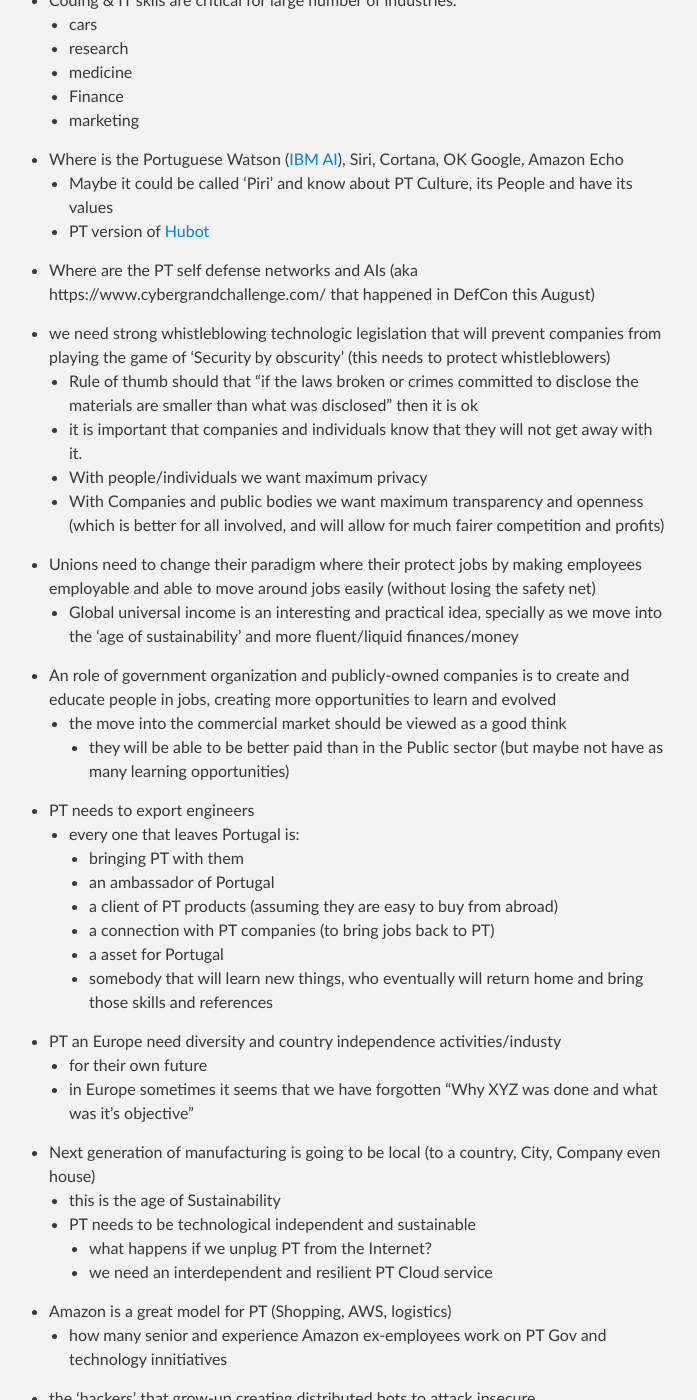
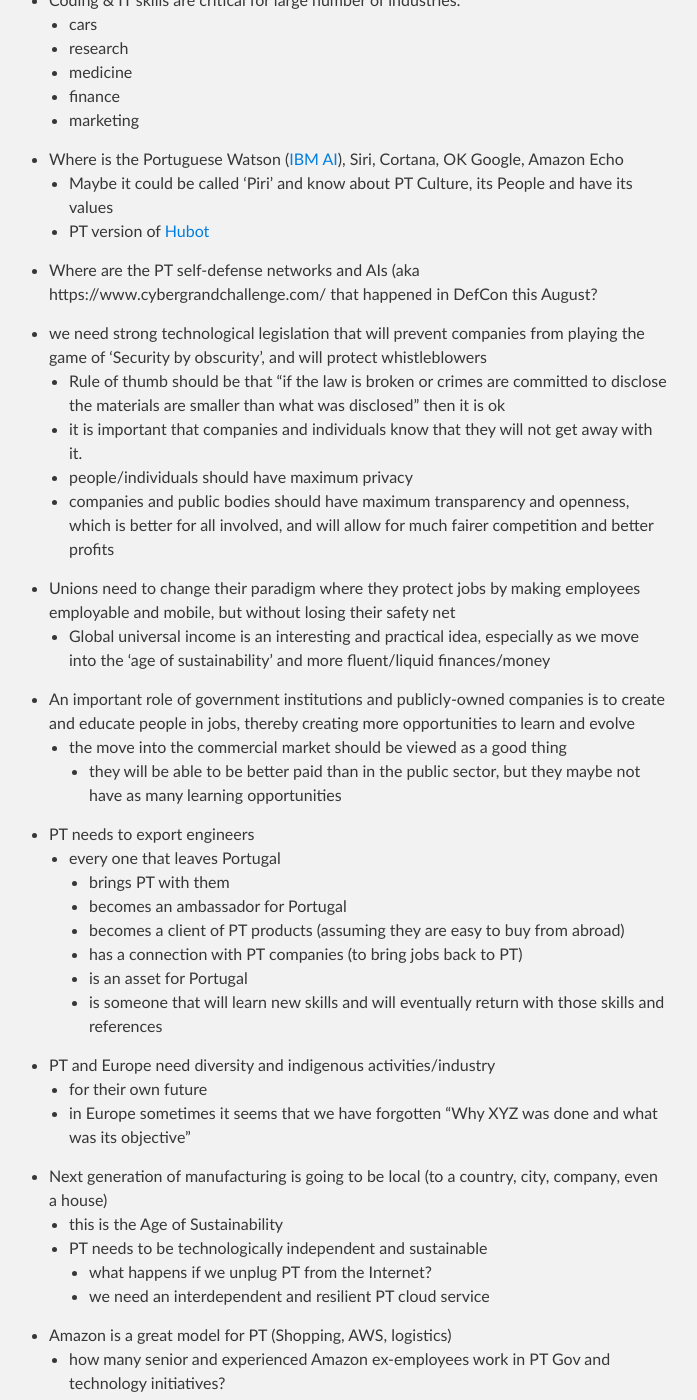
Before and after one commit to DinisCruz/Book_Hacking_Portugal, a Jekyll site: the page built from Draft-Notes/a-page-3.md, in a window 1280 px wide and 1400 px high, scrolled down 342 px. Shown: the whole window, without its empty margins (291-988 px from the left). Built offline with Jekyll 4.4.1, drawn with Linux system fonts in a browser that asks for light colours; some of the changed text lies outside the part shown.

Commit message:
Update a-page-3.md

```diff
--- a/Draft-Notes/a-page-3.md
+++ b/Draft-Notes/a-page-3.md
@@ -6,55 +6,54 @@ type: draft
 
 ### Page 3
 
-* Coding & IT skils are critical for large number of industries:
+* Coding & IT skills are critical for large number of industries:
   * cars
   * research
   * medicine
-  * Finance
+  * finance
   * marketing
-
 
 * Where is the Portuguese Watson ([IBM AI](https://en.wikipedia.org/wiki/Watson_(computer))), Siri, Cortana, OK Google, Amazon Echo
   * Maybe it could be called 'Piri' and know about PT Culture, its People and have its values
   * PT version of [Hubot](https://hubot.github.com)
-* Where are the PT self defense networks and AIs (aka https://www.cybergrandchallenge.com/ that happened in DefCon this August)
+* Where are the PT self-defense networks and AIs (aka https://www.cybergrandchallenge.com/ that happened in DefCon this August?
 
-* we need strong whistleblowing technologic legislation that  will prevent companies from playing the game of 'Security by obscurity' (this needs to protect whistleblowers)
-  * Rule of thumb should that "if the laws broken or crimes committed to disclose the materials are smaller than what was disclosed" then it is ok
-  * it is important that companies and individuals know that  they will not get away with it.
-  * With people/individuals we want maximum privacy
-  * With Companies and public bodies we want maximum transparency and openness (which is better for all involved, and will allow for much fairer competition and profits)
+* we need strong technological legislation that will prevent companies from playing the game of 'Security by obscurity', and will protect whistleblowers
+  * Rule of thumb should be that "if the law is broken or crimes are committed to disclose the materials are smaller than what was disclosed" then it is ok
+  * it is important that companies and individuals know that they will not get away with it.
+  * people/individuals should have maximum privacy
+  * companies and public bodies should have maximum transparency and openness, which is better for all involved, and will allow for much fairer competition and better profits
 
-* Unions need to change their paradigm where their protect jobs by making employees employable and able to move around jobs easily (without losing the safety net)
-    * Global universal income is an interesting and practical idea, specially as we move into the 'age of sustainability' and more fluent/liquid finances/money
+* Unions need to change their paradigm where they protect jobs by making employees employable and mobile, but without losing their safety net
+    * Global universal income is an interesting and practical idea, especially as we move into the 'age of sustainability' and more fluent/liquid finances/money
 
-* An role of government organization and publicly-owned companies is to create and educate people in jobs, creating more opportunities to learn and evolved
-  * the move into the commercial market should be viewed as a good think
-    * they will be able to be better paid than in the Public sector (but maybe not have as many learning opportunities)
+* An important role of government institutions and publicly-owned companies is to create and educate people in jobs, thereby creating more opportunities to learn and evolve
+  * the move into the commercial market should be viewed as a good thing
+    * they will be able to be better paid than in the public sector, but they maybe not have as many learning opportunities
 
 * PT needs to export engineers
-  * every one that leaves Portugal is:
-    * bringing PT with them
-    * an ambassador of Portugal
-    * a client of PT products (assuming they are easy to buy from abroad)
-    * a connection with PT companies (to bring jobs back to PT)
-    * a asset for Portugal
-    * somebody that will learn new things, who eventually will return home and bring those skills and references
+  * every one that leaves Portugal
+    * brings PT with them
+    * becomes an ambassador for Portugal
+    * becomes a client of PT products (assuming they are easy to buy from abroad)
+    * has a connection with PT companies (to bring jobs back to PT)
+    * is an asset for Portugal
+    * is someone that will learn new skills and will eventually return with those skills and references
 
-* PT an Europe need diversity and country independence activities/industy
+* PT and Europe need diversity and indigenous activities/industry
   * for their own future
-  * in Europe sometimes it seems that we have forgotten "Why XYZ was done and what was it's objective"
+  * in Europe sometimes it seems that we have forgotten "Why XYZ was done and what was its objective"
 
-* Next generation of manufacturing is going to be local (to a country, City, Company even house)
-  * this is the age of Sustainability
-  * PT needs to be technological independent and sustainable
+* Next generation of manufacturing is going to be local (to a country, city, company, even a house)
+  * this is the Age of Sustainability
+  * PT needs to be technologically independent and sustainable
     * what happens if we unplug PT from the Internet?
-    * we need an interdependent and resilient PT Cloud service
+    * we need an interdependent and resilient PT cloud service
 
 * Amazon is a great model for PT (Shopping, AWS, logistics)
-  * how many senior and experience Amazon ex-employees work on PT Gov and technology innitiatives
+  * how many senior and experienced Amazon ex-employees work in PT Gov and technology initiatives?
 
-* the 'hackers' that grow-up creating distributed bots to attack insecure apps/code/appliance in the PT network (as part of the the PT Hacking Service) and the same ones that will be creating a 'distributed peer-to-peer drone network, to combat fires in Portugal'
+* the 'hackers' that grow-up creating distributed bots to attack insecure apps/code/appliance in the PT network (as part of the PT Hacking Service) are the same ones who will create a 'distributed peer-to-peer drone network, to combat fires in Portugal'
 
-* Security as a Public Health Issue
+* Security is a Public Health Issue
   * [If GCHQ wants to improve national security it must fix our technology](https://www.theguardian.com/technology/2014/mar/11/gchq-national-security-technology)
```
